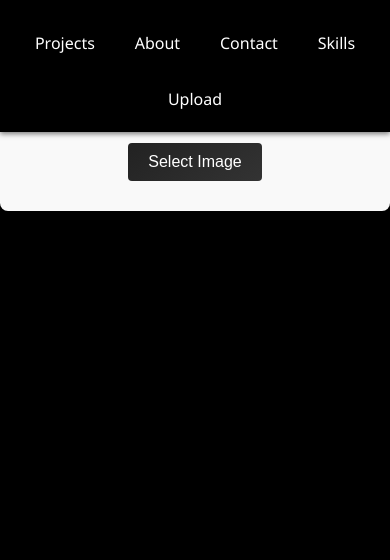
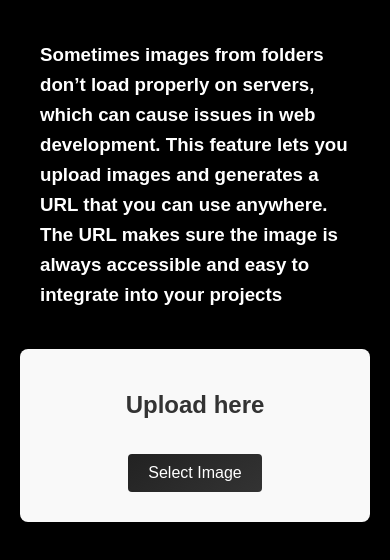
Before and after one commit to ParamShah-Connect/MyPortfolio, a React (Vite) app in the folder client/: page /upload in a window 390 px wide. Shown: the top 560 px of the page. Built offline with nearby package versions, Linux system fonts and the light colour scheme.

Commit message:
responsive css to upload section has been added

```diff
--- a/client/src/App.jsx
+++ b/client/src/App.jsx
@@ -10,13 +10,17 @@
 function App() {
   return (
     <BrowserRouter>
-      <Navbar />
+      {/* <Navbar />  */}
 
       <Routes>
         <Route
           path="/"
           element={
             <>
+              <div id="navbar">
+                <Navbar />
+              </div>
+
               <div id="about">
                 <Comp1 />
               </div>
--- a/client/src/components/upload.jsx
+++ b/client/src/components/upload.jsx
@@ -103,6 +103,8 @@
   };
 
   return (
+    <div>
+      <h3 id='explaination'>Sometimes images from folders don’t load properly on servers, which can cause issues in web development. This feature lets you upload images and generates a URL that you can use anywhere. The URL makes sure the image is always accessible and easy to integrate into your projects</h3>
     <div className="upload-container">
       <h1>Upload here</h1>
       <input
@@ -111,7 +113,7 @@
         onChange={handleImageChange}
         className="file-input"
         hidden
-      />
+        />
       {!previewUrl ? (
         <button onClick={() => document.querySelector('input[type="file"]').click()} className="upload-button">
           Select Image
@@ -136,6 +138,7 @@
       )}
       <ToastContainer />
     </div>
+      </div>
   );
 }
 
--- a/client/src/styles/upload.css
+++ b/client/src/styles/upload.css
@@ -1,3 +1,7 @@
+#explaination{
+  color: white;
+  margin: 20px 10%;
+}
 .upload-container {
   display: flex;
   flex-direction: column;
@@ -85,3 +89,12 @@
   font-size: 14px;
   margin-top: 10px;
 }
+
+@media (max-width: 480px) {
+  #explaination{
+    margin: 40px;
+  }
+  .upload-container{
+    margin: 20px;
+  }
+}
```
Also changed, not shown: client/src/components/navbar.jsx (+0 -52 lines).
